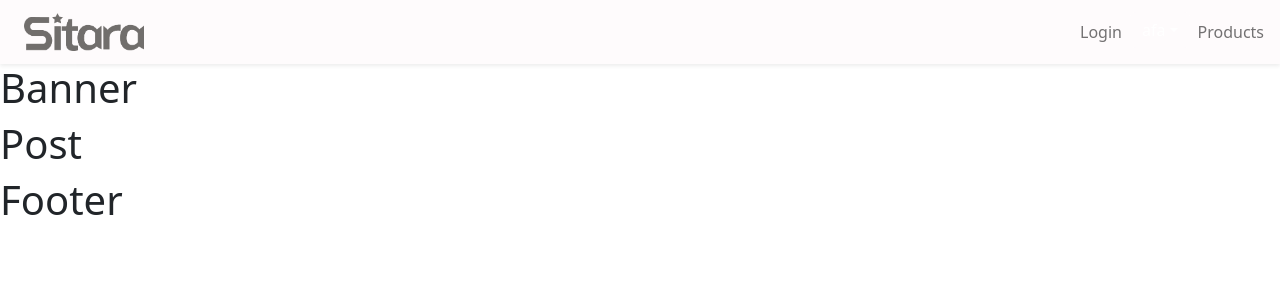
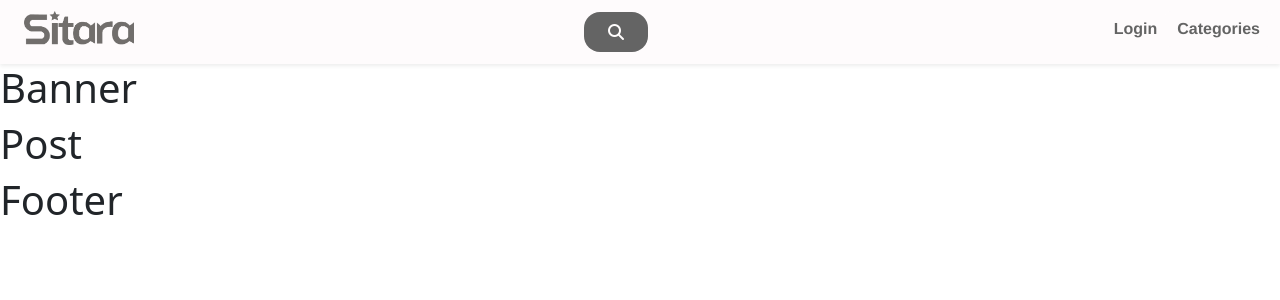
Before and after one commit to novus318/E-Commerce-SITARA, a React (Create React App) app in the folder frontend/: page / in a window 1280 px wide. Shown: the top 300 px of the page. Built offline with nearby package versions, Linux system fonts and the light colour scheme.

Commit message:
header designed

```diff
--- a/frontend/src/Components/Header/Header.css
+++ b/frontend/src/Components/Header/Header.css
@@ -1,12 +1,17 @@
 
   .logo{
-	width: 6em;
+	width: 5.5em;
 	cursor: pointer;
   }
   .navbar{
 	width: 100%;
 	height: 4em;
 	background-color:#fefbfc ;
+  }
+  .nav-link{
+	font-family: Netflix Sans,Helvetica Neue,Segoe UI,Roboto,Ubuntu,sans-serif;
+	font-weight: 800;
+	color: #646464;
   }
   .toggler{
 	border: none;
@@ -25,4 +30,56 @@
  .btn-primary {
 	background-color: #fefbfc;
 	border: none;
+	font-family: Netflix Sans,Helvetica Neue,Segoe UI,Roboto,Ubuntu,sans-serif;
+	font-weight: 800;
+	color: #646464;
+	margin-top: 2px;
  }
+ .btn-primary:hover {
+	background-color: #fefbfc;
+	border: none;
+	font-family: Netflix Sans,Helvetica Neue,Segoe UI,Roboto,Ubuntu,sans-serif;
+	font-weight: 800;
+	color: #646464;
+	margin-top: 2px;
+ }
+ .dropdown-toggle::after {
+	display: none !important;
+  }
+ .btn-check:checked+.btn, .btn.active, .btn.show, .btn:first-child:active, :not(.btn-check)+.btn:active{
+	background: none;
+	color: #646464;
+ }
+ /*search*/
+ .search{
+ position: relative;
+ width: 4em;
+  border-radius: 1em;
+  color: #646464;
+  background-color: #646464;
+  transition: width 0.4s ease;
+	border: none;
+
+  &:focus{width: 20em;
+	color: #ffffff;
+	font-size: 16px;
+	font-weight: 500;
+	letter-spacing:0.3em;
+	text-align: center;
+	font-family: Netflix Sans,Helvetica Neue,Segoe UI,Roboto,Ubuntu,sans-serif;
+	border: none;
+	cursor: text;
+	border-radius: 0.9em;
+	transition: width 0.4s ease;
+	outline: none;}
+}
+.dropdown-menu{
+	background-color: #fefbfc;
+	border: none;
+	--bs-dropdown-link-active-bg:none;
+}
+.s{
+	position: relative;
+	left: -2.5em;
+	color: #fffdfd;
+}
--- a/frontend/src/Components/Header/Header.js
+++ b/frontend/src/Components/Header/Header.js
@@ -12,18 +12,27 @@ function Header() {
       className="shadow-sm"
       fixed="top"
     >
-      <Navbar.Brand className='ms-4' ><img className='logo' src={Logo}alt='logo'/></Navbar.Brand>
+      <Navbar.Brand className='ms-4 mb-2' ><img className='logo' src={Logo}alt='logo'/></Navbar.Brand>
       <Navbar.Toggle className='toggler' aria-controls="responsive-navbar-nav"/>
       <Navbar.Collapse className='colapsed' id="responsive-navbar-nav">
+      <div className='ms-auto ps-3'>
+
+  <input className='p-2 search' type="text"/>
+  <i className="s fa fa-search"></i>
+
+      </div>
         <div className='ms-auto'>
         <Nav className="ms-2 me-2 ">
-          <Nav.Link>Login</Nav.Link>
-          <Dropdown><Dropdown.Toggle>afa</Dropdown.Toggle>
+          <div className='ps-3'><Nav.Link>Login</Nav.Link></div>
+          <div className='mb-2'>
+          <Dropdown><Dropdown.Toggle>Categories</Dropdown.Toggle>
           <Dropdown.Menu>
-          <Dropdown.Item>Item</Dropdown.Item>
-
+          <Dropdown.Item>Item1</Dropdown.Item>
+          <Dropdown.Item>Item2</Dropdown.Item>
+          <Dropdown.Item>Item3</Dropdown.Item>
+          <Dropdown.Item>Item4</Dropdown.Item>
           </Dropdown.Menu></Dropdown>
-          <Nav.Link>Products</Nav.Link>
+          </div>
         </Nav>
         </div>
       </Navbar.Collapse>
```
Also changed, not shown: frontend/src/Components/Header/Search.js (deleted).
